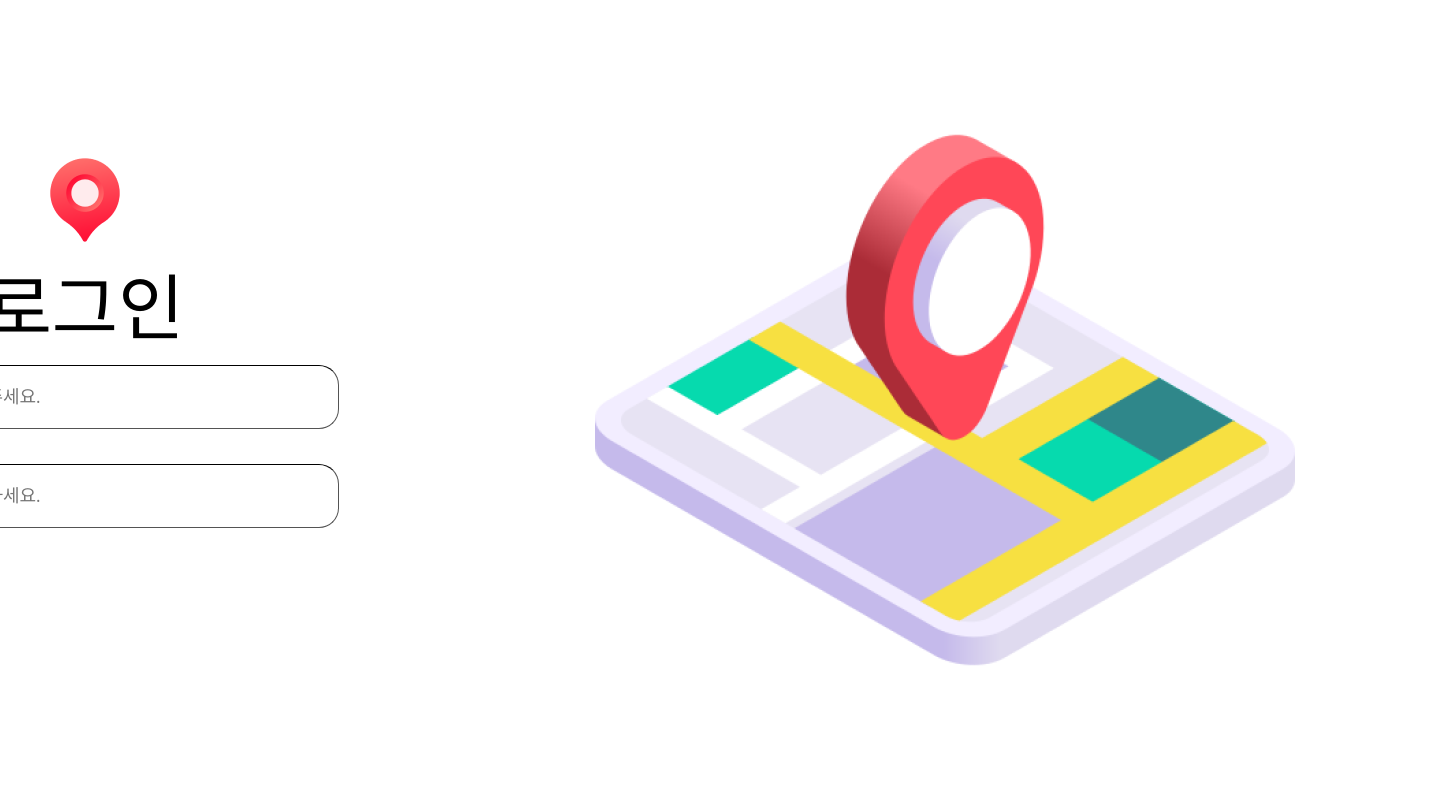
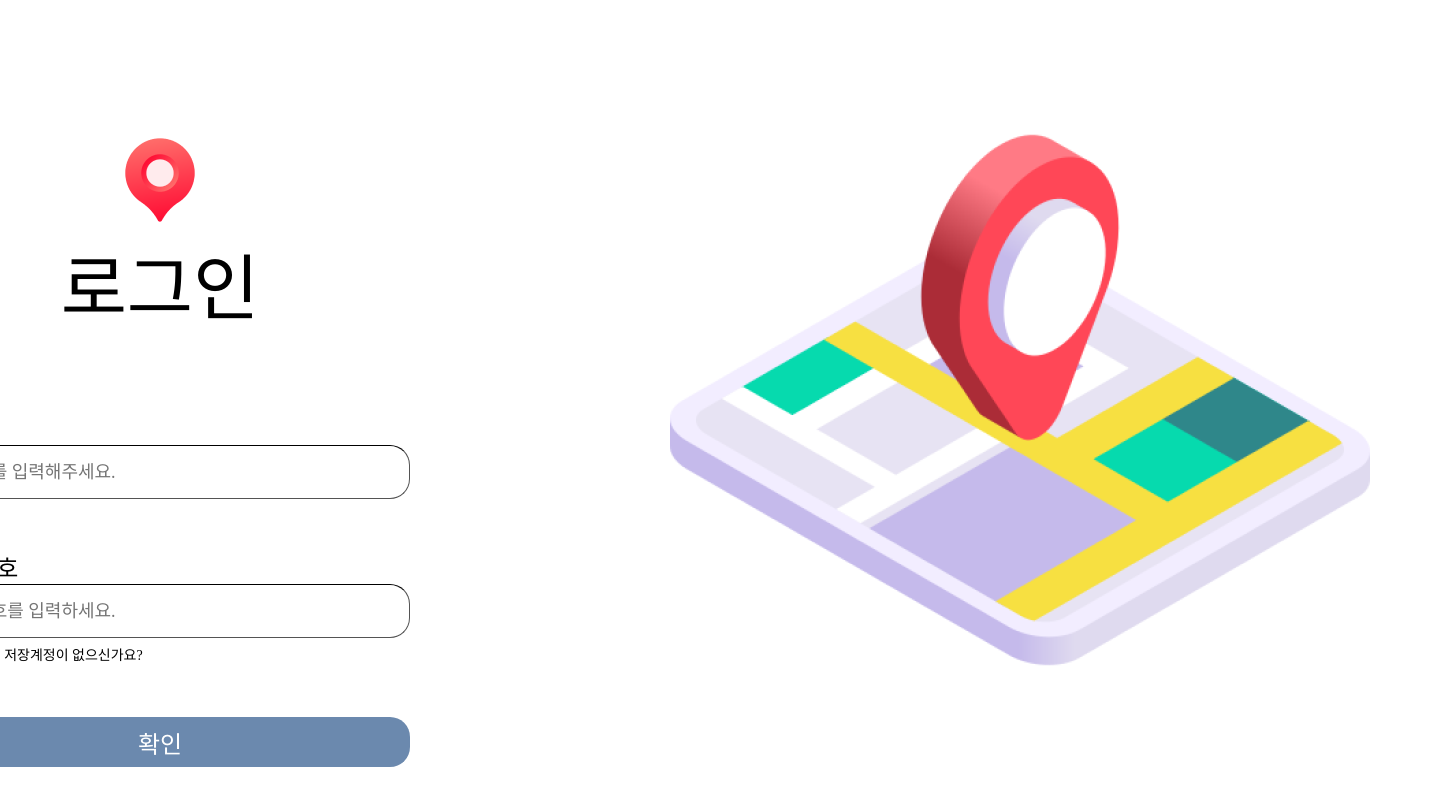
Before and after one commit to DSM-CuMa/CuMa_Front_End, a React (Create React App) app: page /login in a window 1280 px wide. Shown: the whole page, 1445 px wide, since content can reach past the window. Built offline with nearby package versions, Linux system fonts and the light colour scheme; a web font is replaced by a local one.

Commit message:
style :: Login Page 퍼블리싱

```diff
--- a/src/pages/login/index.tsx
+++ b/src/pages/login/index.tsx
@@ -1,4 +1,7 @@
 import react, { useState } from "react";
+import axios from 'axios';
+import Swal from "sweetalert2";
+import { useNavigate } from "react-router-dom";
 
 // Style
 import * as S from "./style";
@@ -10,11 +13,59 @@ import MapPin from "../../assets/images/RedMapPin.png";
 function LoginPage():React.ReactElement {
     const [accountId, setAccountId] = useState('');
     const [password, setPassword] = useState('');
+    const navigate = useNavigate();
+
+    async function Login() {
+        axios.post("api url", {
+            accountId: accountId,
+            password: password,
+        })
+        .then((res) => {
+            console.log(res);
+            const Toast = Swal.mixin({
+                toast: true,
+                position: "top-end",
+                showConfirmButton: false,
+                timer: 1500,
+                timerProgressBar: true,
+                didOpen: (toast) => {
+                    toast.addEventListener("mouseenter", Swal.stopTimer);
+                    toast.addEventListener("mouseleave", Swal.resumeTimer);
+                },
+            });
+            Toast.fire({
+                icon: "success",
+                title: "로그인에 성공하였습니다.",
+            });
+        })
+        .catch((err) => {
+            if(err.response){
+                console.log(err.response.data);
+                console.log(err.response.status);
+                console.log(err.response.header);
+            }
+            const Toast = Swal.mixin({
+                toast: true,
+                position: "top-end",
+                showConfirmButton: false,
+                timer: 1500,
+                timerProgressBar: true,
+                didOpen: (toast) => {
+                    toast.addEventListener("mouseenter", Swal.stopTimer);
+                    toast.addEventListener("mouseleave", Swal.resumeTimer);
+                },
+            });
+            Toast.fire({
+                icon: "error",
+                title: "관리자 로그인에 실패하였습니다.",
+            });
+        })
+    }
     return(
         <S.Layout>
             <S.LoginWrapper>
                 <S.PinImage>
-                    <S.Pin src={MapPin} />
+                    <img src={MapPin} />
                 </S.PinImage>
                 <S.Title>로그인</S.Title>
                 <S.InputWrapper>
@@ -34,10 +85,22 @@ function LoginPage():React.ReactElement {
                         onChange={(e) => setPassword(e.target.value)}
                         placeholder="비밀번호를 입력하세요."
                     />
+                    <S.CheckBoxWrapper>
+                        <S.IdSave
+                            type={"checkbox"}
+                        />
+                        <S.CheckBoxName>아이디 저장</S.CheckBoxName>
+                        <S.LinkWrapper>
+                            <S.SignUpLink onClick={() => navigate("/signup")}>계정이 없으신가요?</S.SignUpLink>
+                        </S.LinkWrapper>
+                    </S.CheckBoxWrapper>
                 </S.InputWrapper>
+                <S.BtnWrapper>
+                    <S.SubmitBtn>확인</S.SubmitBtn>
+                </S.BtnWrapper>
             </S.LoginWrapper>
             <S.MapImage>
-                <S.Map src={MapImg} />
+                <img src={MapImg} />
             </S.MapImage>
         </S.Layout>
     );
--- a/src/pages/login/style.ts
+++ b/src/pages/login/style.ts
@@ -1,5 +1,6 @@
 import styled from "styled-components";
 import "../../assets/fonts/font.css";
+import { type } from "os";
 
 export const Layout = styled.div`
     width: 100%;
@@ -11,7 +12,7 @@ export const Layout = styled.div`
 export const LoginWrapper = styled.div`
     width: 500px;
     height: 650px;
-    margin-top: 150px;
+    margin-top: 130px;
     margin-right: 130px;
 `;
 
@@ -23,19 +24,16 @@ export const PinImage = styled.div`
     margin: 0;
 `;
 
-export const Pin = styled.img`
-
-`;
-
 export const Title = styled.div`
     font-family: 'ONEPOP';
     font-style: normal;
     font-weight: 400;
+    font-size: 72px;
     width: 100%;
     height: 80px;
-    font-size: 72px;
     display: flex;
     justify-content: center;
+    margin-bottom: 100px;
 `;
 
 export const MapImage = styled.div`
@@ -45,14 +43,8 @@ export const MapImage = styled.div`
     align-items: center;
 `;
 
-export const Map = styled.img`
-    margin-right: 150px;
-`;
-
 export const InputWrapper = styled.div`
-    :first-child{
-        margin-bottom: 50px;
-    }
+    margin-bottom: 50px;
 `;
 
 export const InputName = styled.div`
@@ -64,9 +56,9 @@ export const InputName = styled.div`
 `;
 
 export const Input = styled.input`
-    width: 470px;
-    height: 60px;
-    border-width: 0.1px;
+    width: 466px;
+    height: 50px;
+    border-width: 1px;
     border-radius: 20px;
     border-color: #000;
     font-family: 'ONEPOP';
@@ -75,3 +67,75 @@ export const Input = styled.input`
     font-size: 18px;
     padding-left: 30px;
 `;
+
+export const CheckBoxWrapper = styled.div`
+    width: 100%;
+    display: flex;
+    justify-content: flex-start;
+    margin-left: 20px;
+    margin-top: 3px;
+`;
+
+export const IdSave = styled.input`
+    appearance: none;
+    width: 20px;
+    height: 20px;
+    border-radius: 50%;
+    border: 1px solid #000;
+    &:checked{
+
+    }
+`;
+
+export const CheckBoxLabel = styled.label`
+
+`;
+
+export const CheckBoxName = styled.div`
+    font-family: 'ONEPOP';
+    font-style: normal;
+    font-weight: 400;
+    font-size: 14px;
+    display: flex;
+    align-items: center;
+    margin-left: 5px;
+`;
+
+export const LinkWrapper = styled.div`
+    display: flex;
+    justify-content: flex-end;
+`;
+
+export const SignUpLink = styled.div`
+    font-family: 'ONEPOP';
+    font-style: normal;
+    font-weight: 400;
+    font-size: 14px;
+    display: flex;
+    align-items: center;
+    :hover{
+        cursor: pointer;
+        color: #0000ff;
+    }
+`;
+
+export const BtnWrapper = styled.div`
+    display: flex;
+    align-items: flex-end;
+`;
+
+export const SubmitBtn = styled.button`
+    width: 500px;
+    height: 50px;
+    font-family: 'ONEPOP';
+    font-style: normal;
+    font-weight: 400;
+    font-size: 24px;
+    color: #fff;
+    background-color: #6b89ae;
+    border: none;
+    border-radius: 20px;
+    :hover{
+        cursor: pointer;
+    }
+`;
```
